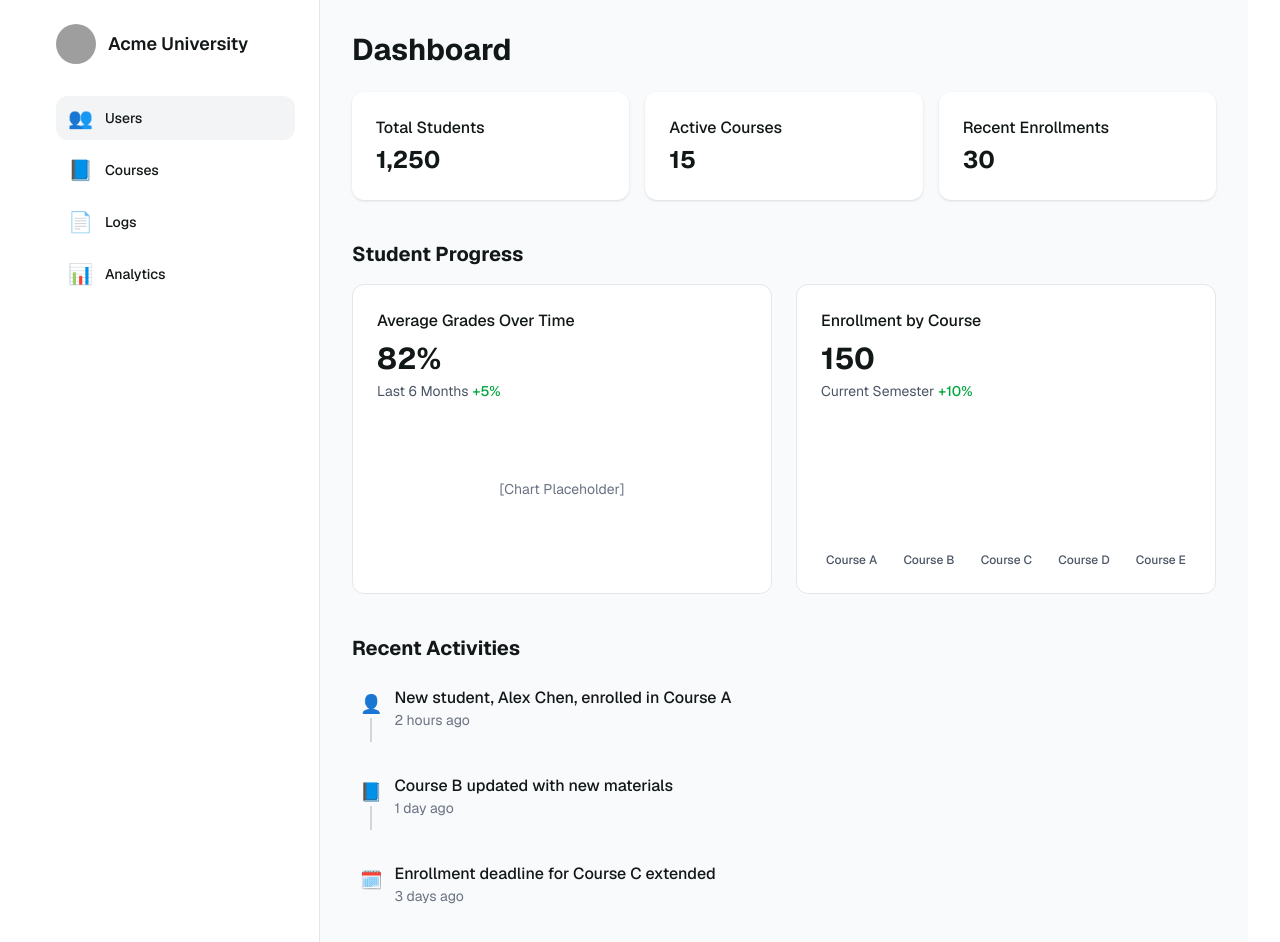
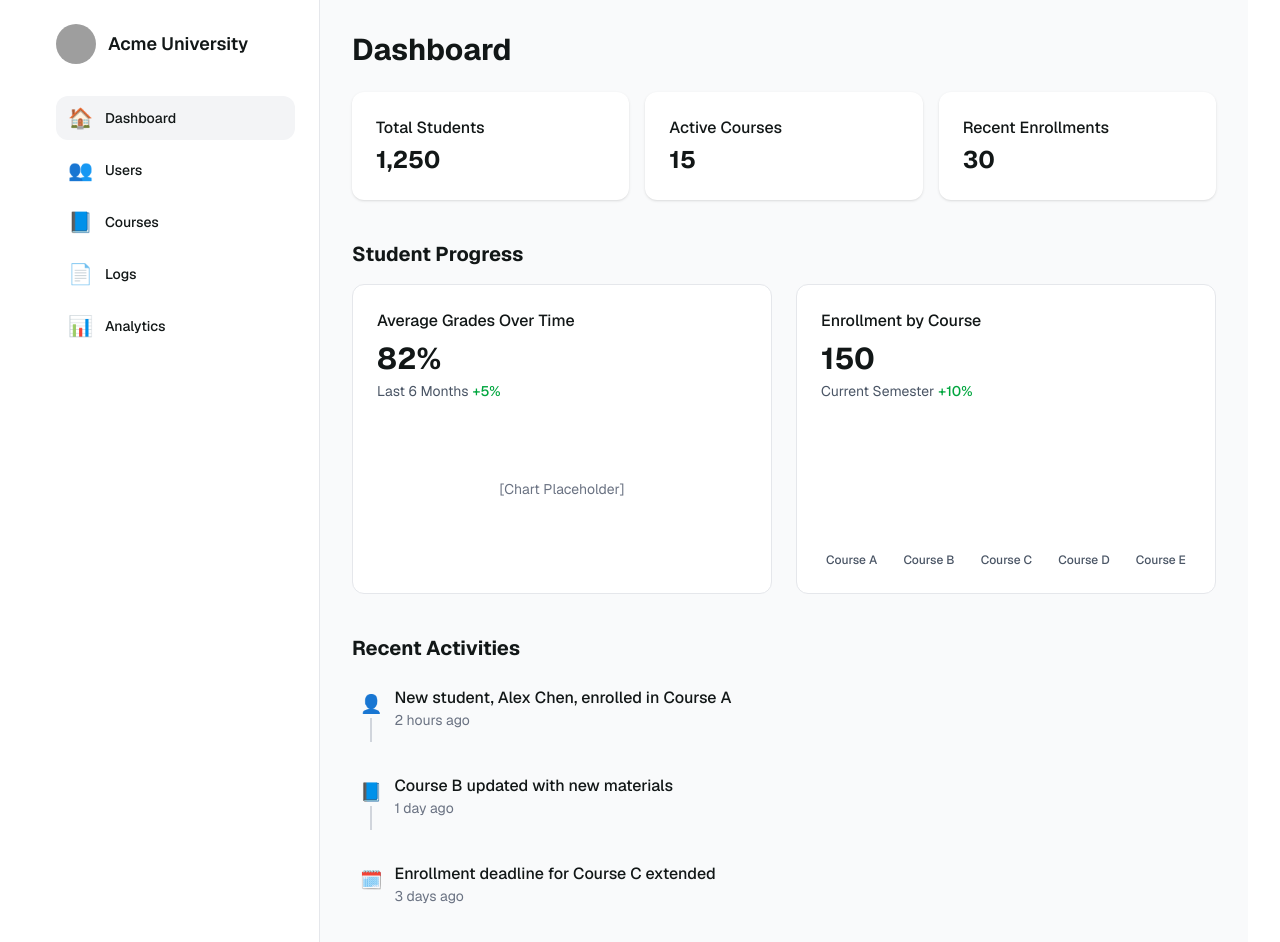
Before and after one commit to Sourav2507/Student-Management-System, a Next.js app in the folder frontend/: page /admin/dashboard in a window 1280 px wide. Shown: the top 942 px of the page. Built offline with nearby package versions, Linux system fonts and the light colour scheme; grey boxes are pictures that could not be loaded.

Commit message:
connected pages in admin section

```diff
--- a/frontend/app/admin/analytics/page.tsx
+++ b/frontend/app/admin/analytics/page.tsx
@@ -1,5 +1,6 @@
 'use client';
-import { Fragment } from "react";
+import Link from 'next/link';
+import { Fragment } from 'react';
 
 export default function Analytics() {
   return (
@@ -18,22 +19,23 @@ export default function Analytics() {
         </div>
         <nav className="flex flex-col gap-2">
           {[
-            { label: 'Users', icon: '👥' },
-            { label: 'Courses', icon: '📘' },
-            { label: 'Logs', icon: '📄' },
-            { label: 'Analytics', icon: '📊' },
+            { label: 'Dashboard', icon: '🏠', href: '/admin/dashboard' },
+            { label: 'Users', icon: '👥', href: '/admin/users' },
+            { label: 'Courses', icon: '📘', href: '/admin/courses' },
+            { label: 'Logs', icon: '📄', href: '/admin/logs' },
+            { label: 'Analytics', icon: '📊', href: '/admin/analytics' },
           ].map((item, i) => (
+            <Link href={item.href} key={i}>
               <div
-              key={i}
-              className={`flex items-center gap-3 px-3 py-2 rounded-xl transition-all duration-200 cursor-pointer ${
-                item.label === 'Analytics'
-                  ? "bg-gray-100"
-                  : "hover:bg-gray-100 hover:scale-[1.02]"
+                className={`flex items-center gap-3 px-3 py-2 rounded-xl transition-all duration-200 cursor-pointer ${item.label === 'Dashboard'
+                    ? 'bg-gray-100'
+                    : 'hover:bg-gray-100 hover:scale-[1.02]'
                   }`}
               >
                 <span className="text-xl">{item.icon}</span>
                 <span className="text-sm font-medium">{item.label}</span>
               </div>
+            </Link>
           ))}
         </nav>
       </aside>
@@ -98,9 +100,11 @@ export default function Analytics() {
                 <tr key={i} className="border-t hover:bg-gray-50 hover:scale-[1.01]">
                   <td className="px-6 py-4">{row.metric}</td>
                   <td className="px-6 py-4">{row.value}</td>
-                  <td className={`px-6 py-4 font-medium ${
+                  <td
+                    className={`px-6 py-4 font-medium ${
                       row.change.startsWith('+') ? 'text-green-600' : 'text-red-600'
-                  }`}>
+                    }`}
+                  >
                     {row.change}
                   </td>
                 </tr>
--- a/frontend/app/admin/courses/page.tsx
+++ b/frontend/app/admin/courses/page.tsx
@@ -1,6 +1,7 @@
 'use client';
 
 import { useState } from 'react';
+import Link from 'next/link';
 
 type Course = {
   code: string;
@@ -59,23 +60,23 @@ export default function ManageCourses() {
         </div>
         <nav className="flex flex-col gap-2">
           {[
+            { label: 'Dashboard', icon: '🏠', href: '/admin/dashboard' },
             { label: 'Users', icon: '👥', href: '/admin/users' },
             { label: 'Courses', icon: '📘', href: '/admin/courses' },
             { label: 'Logs', icon: '📄', href: '/admin/logs' },
             { label: 'Analytics', icon: '📊', href: '/admin/analytics' },
           ].map((item, i) => (
-            <a
-              key={i}
-              href={item.href}
-              className={`flex items-center gap-3 px-3 py-2 rounded-xl transition-all duration-200 cursor-pointer ${
-                item.label === 'Courses'
+            <Link href={item.href} key={i}>
+              <div
+                className={`flex items-center gap-3 px-3 py-2 rounded-xl transition-all duration-200 cursor-pointer ${item.label === 'Dashboard'
                     ? 'bg-gray-100'
                     : 'hover:bg-gray-100 hover:scale-[1.02]'
                   }`}
               >
                 <span className="text-xl">{item.icon}</span>
                 <span className="text-sm font-medium">{item.label}</span>
-            </a>
+              </div>
+            </Link>
           ))}
         </nav>
       </aside>
--- a/frontend/app/admin/dashboard/page.tsx
+++ b/frontend/app/admin/dashboard/page.tsx
@@ -1,5 +1,5 @@
 'use client';
-import { Fragment } from "react";
+import Link from "next/link";
 
 export default function AdminDashboard() {
   return (
@@ -18,20 +18,23 @@ export default function AdminDashboard() {
         </div>
         <nav className="flex flex-col gap-2">
           {[
-            { label: 'Users', icon: '👥' },
-            { label: 'Courses', icon: '📘' },
-            { label: 'Logs', icon: '📄' },
-            { label: 'Analytics', icon: '📊' },
+            { label: 'Dashboard', icon: '🏠', href: '/admin/dashboard' },
+            { label: 'Users', icon: '👥', href: '/admin/users' },
+            { label: 'Courses', icon: '📘', href: '/admin/courses' },
+            { label: 'Logs', icon: '📄', href: '/admin/logs' },
+            { label: 'Analytics', icon: '📊', href: '/admin/analytics' },
           ].map((item, i) => (
+            <Link href={item.href} key={i}>
               <div
-              key={i}
-              className={`flex items-center gap-3 px-3 py-2 rounded-xl transition-all duration-200 cursor-pointer ${
-                i === 0 ? "bg-gray-100" : "hover:bg-gray-100 hover:scale-[1.02]"
+                className={`flex items-center gap-3 px-3 py-2 rounded-xl transition-all duration-200 cursor-pointer ${item.label === 'Dashboard'
+                    ? 'bg-gray-100'
+                    : 'hover:bg-gray-100 hover:scale-[1.02]'
                   }`}
               >
                 <span className="text-xl">{item.icon}</span>
                 <span className="text-sm font-medium">{item.label}</span>
               </div>
+            </Link>
           ))}
         </nav>
       </aside>
--- a/frontend/app/admin/logs/page.tsx
+++ b/frontend/app/admin/logs/page.tsx
@@ -1,6 +1,7 @@
 'use client';
 
 import { useEffect, useState } from 'react';
+import Link from 'next/link';
 
 export default function ViewLogs() {
   const [logs, setLogs] = useState([]);
@@ -26,23 +27,27 @@ export default function ViewLogs() {
           <h1 className="text-lg font-semibold">Acme University</h1>
         </div>
         <nav className="flex flex-col gap-2">
-          {["Users", "Courses", "Logs", "Analytics"].map((item, i) => (
-            <div
-              key={i}
-              className={`flex items-center gap-3 px-3 py-2 rounded-xl transition-all duration-200 cursor-pointer ${
-                item === 'Logs' ? 'bg-gray-100' : 'hover:bg-gray-100 hover:scale-[1.02]'
-              }`}
-            >
-              <span className="text-xl">
-                {item === 'Users' && '👥'}
-                {item === 'Courses' && '📘'}
-                {item === 'Logs' && '📄'}
-                {item === 'Analytics' && '📊'}
-              </span>
-              <span className="text-sm font-medium">{item}</span>
-            </div>
+          {[
+            { label: 'Dashboard', icon: '🏠', href: '/admin/dashboard' },
+            { label: 'Users', icon: '👥', href: '/admin/users' },
+            { label: 'Courses', icon: '📘', href: '/admin/courses' },
+            { label: 'Logs', icon: '📄', href: '/admin/logs' },
+            { label: 'Analytics', icon: '📊', href: '/admin/analytics' },
+          ].map((item, i) => (
+            <Link href={item.href} key={i}>
+              <div
+                className={`flex items-center gap-3 px-3 py-2 rounded-xl transition-all duration-200 cursor-pointer ${item.label === 'Dashboard'
+                    ? 'bg-gray-100'
+                    : 'hover:bg-gray-100 hover:scale-[1.02]'
+                  }`}
+              >
+                <span className="text-xl">{item.icon}</span>
+                <span className="text-sm font-medium">{item.label}</span>
+              </div>
+            </Link>
           ))}
         </nav>
+
       </aside>
 
       {/* Main Content */}
--- a/frontend/app/admin/users/page.tsx
+++ b/frontend/app/admin/users/page.tsx
@@ -1,4 +1,5 @@
 'use client';
+import Link from 'next/link';
 import { useEffect, useState } from 'react';
 
 type User = {
@@ -38,15 +39,15 @@ export default function UserManagement() {
         </div>
         <nav className="flex flex-col gap-2">
           {[
-            { label: 'Users', icon: '👥' },
-            { label: 'Courses', icon: '📘' },
-            { label: 'Logs', icon: '📄' },
-            { label: 'Analytics', icon: '📊' },
+            { label: 'Dashboard', icon: '🏠', href: '/admin/dashboard' },
+            { label: 'Users', icon: '👥', href: '/admin/users' },
+            { label: 'Courses', icon: '📘', href: '/admin/courses' },
+            { label: 'Logs', icon: '📄', href: '/admin/logs' },
+            { label: 'Analytics', icon: '📊', href: '/admin/analytics' },
           ].map((item, i) => (
+            <Link href={item.href} key={i}>
               <div
-              key={i}
-              className={`flex items-center gap-3 px-3 py-2 rounded-xl transition-all duration-200 cursor-pointer ${
-                item.label === 'Users'
+                className={`flex items-center gap-3 px-3 py-2 rounded-xl transition-all duration-200 cursor-pointer ${item.label === 'Dashboard'
                     ? 'bg-gray-100'
                     : 'hover:bg-gray-100 hover:scale-[1.02]'
                   }`}
@@ -54,6 +55,7 @@ export default function UserManagement() {
                 <span className="text-xl">{item.icon}</span>
                 <span className="text-sm font-medium">{item.label}</span>
               </div>
+            </Link>
           ))}
         </nav>
       </aside>
```
Lines whose indentation alone changed are shown as unchanged.
